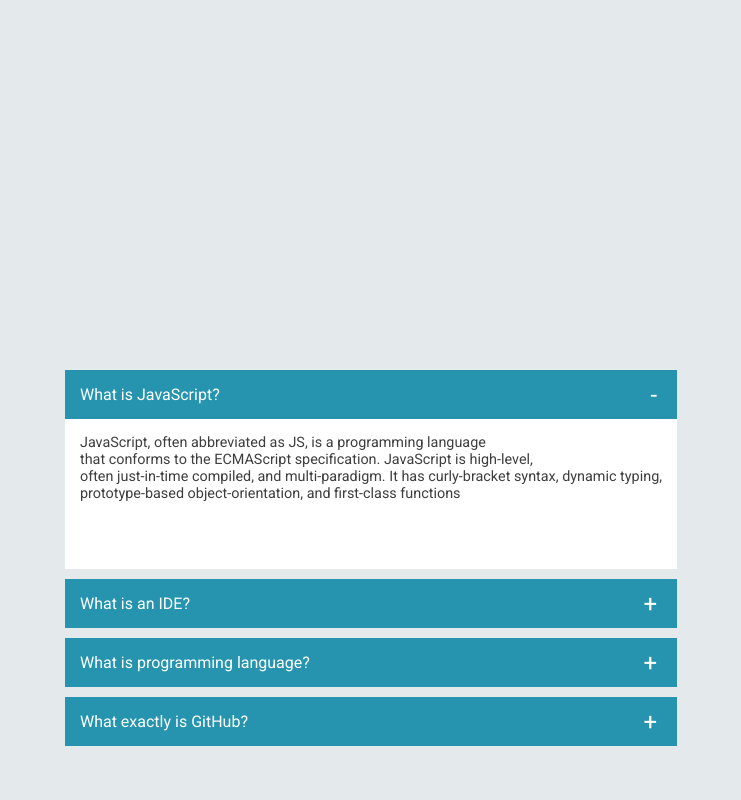
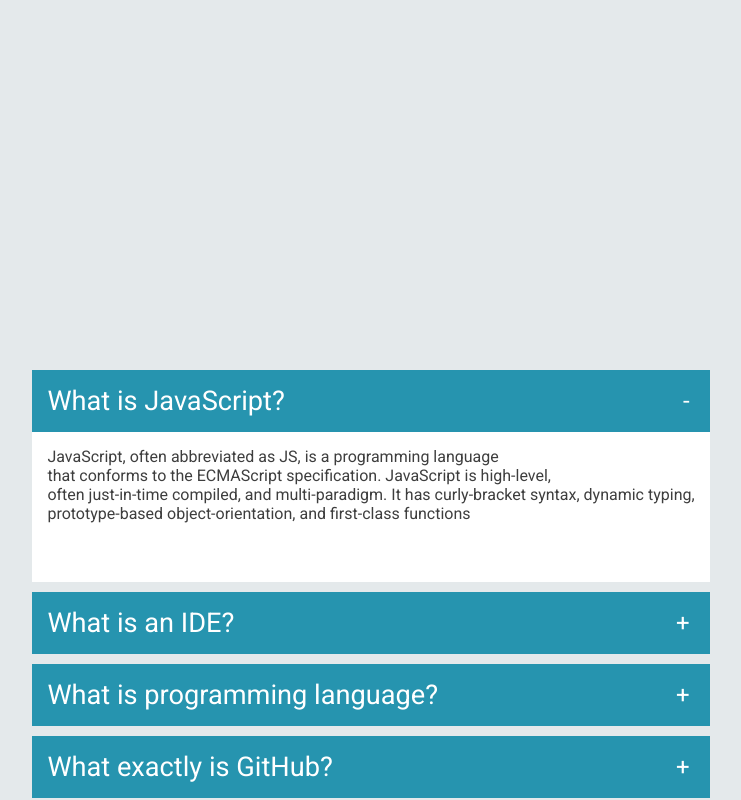
Before and after one commit to emmypuch/faq, a plain HTML site: page index.html in a window 1280 px wide. Both pictures are taken after a click on the element 639 px from the left and 394 px from the top of the page. Shown: the whole page, without its empty margins (269-1010 px from the left). Drawn offline with nearby package versions, Linux system fonts and the light colour scheme.

Commit message:
modified css

```diff
--- a/styles.css
+++ b/styles.css
@@ -30,6 +30,7 @@ div.accordion div.contentBx div.label {
   background: #2694af;
   color: #fff;
   cursor: pointer;
+  font-size: 1.7rem;
 }
 
 div.accordion div.contentBx div.label::before {
@@ -61,6 +62,6 @@ div.accordion div.contentBx.active div.content {
 }
 
 div.accordion div.contentBx.active div.content p {
-  font-size: 0.9rem;
+  font-size: 1rem;
   color: #3e3e3e;
 }
```
